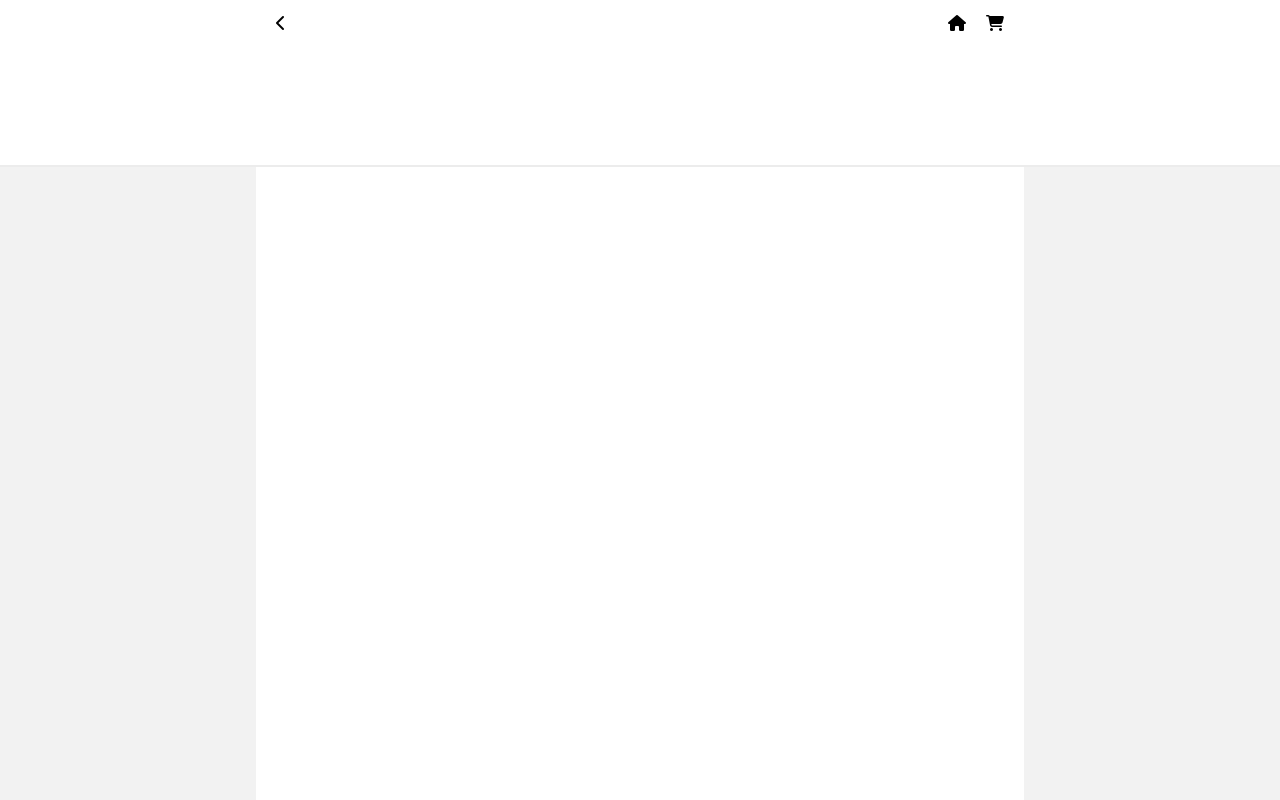
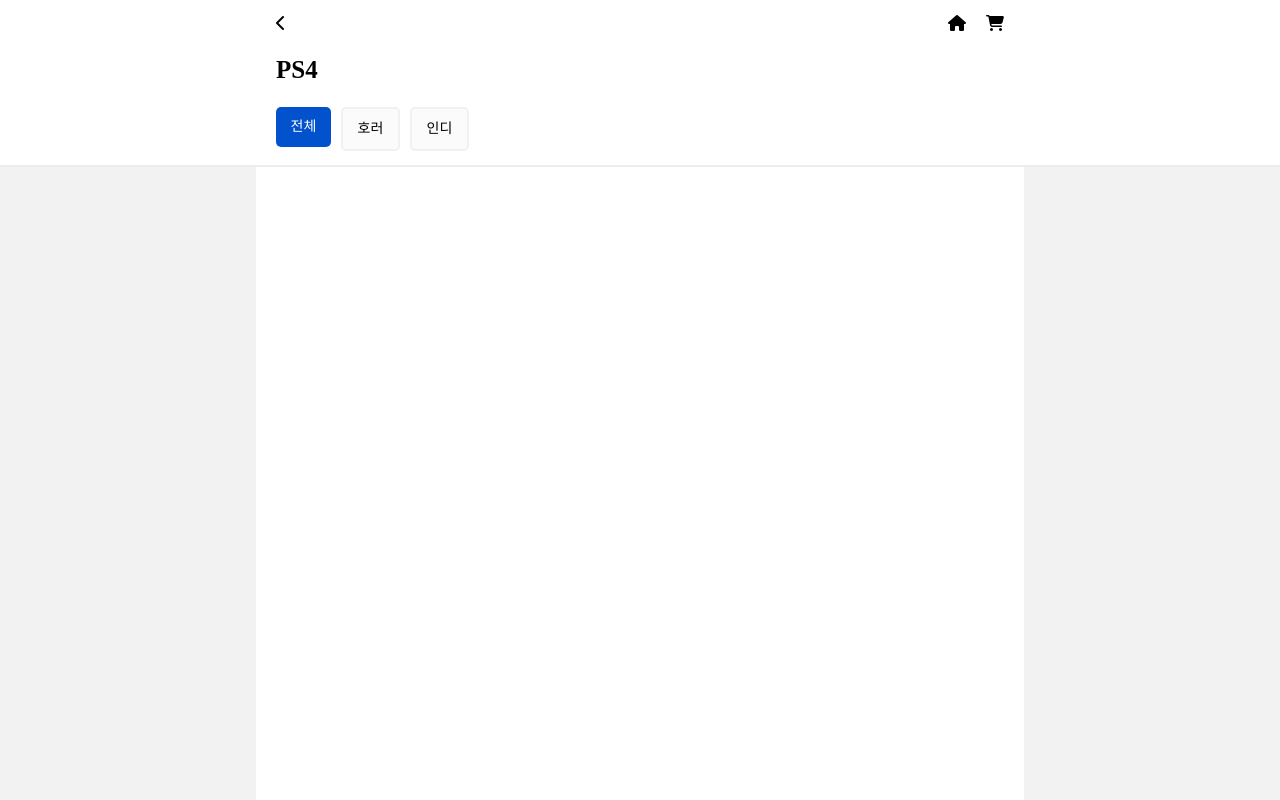
Before and after one commit to daesung955/gamepage, a plain HTML site: page index.html in a window 1280 px wide. Shown: the top 800 px of the page. Drawn offline with Linux system fonts and the light colour scheme.

Commit message:
header-update
헤더 부분에 메인 텍스트 추가 및 카테고리 박스를 업데이트 했습니다.

```diff
--- a/css/components/type-boxes.css
+++ b/css/components/type-boxes.css
@@ -14,11 +14,17 @@
     background-color: white;
 }
 
-/*  header  */
+
+.type-box-header {
+    padding: 15px 20px;
+}
+
+
+/*  header icon  */
 
 .type-box-icon {
-    padding: 15px 20px;
     display: flex;
+    margin-bottom: 25px;
 }
 
 .type-box-icon-column:first-child {
@@ -34,3 +40,54 @@
 .type-box-icon-column span:last-child {
     margin-left: 20px;
 }
+
+/*   header name   */
+
+.type-box-name-main-text {
+    font-size: 25px;
+    font-weight: 900;
+    margin-bottom: 25px;
+}
+
+/*   header nama type box  */
+
+.type-box-name-category {
+    list-style: none;
+    padding-left: 0px;
+    display: flex;
+}
+
+
+.type-box-name-category li {
+    margin-right: 10px;
+    border-radius: 5px;
+    display: flex;
+    align-items: center;
+    justify-content: center;
+}
+
+
+.type-box-name-category-box-select {
+    width: 55px;
+    height: 40px;
+    background-color: #0152CC;
+    border: none;
+}
+
+.type-box-name-category-box-select-text {
+    font-size: 14px;
+    color: white;
+}
+
+
+.type-box-name-category-box {
+    width: 55px;
+    height: 40px;
+    background-color: #FBFBFB;
+    border: 2px solid #F1F1F1;
+}
+
+.type-box-name-category-box-text {
+    font-size: 14px;
+    color: black;
+}
--- a/index.html
+++ b/index.html
@@ -10,7 +10,8 @@
 <body>
     <div class="type-boxes">
         <div class="type-box">
-            <div class="type-box-icon">
+            <div class="type-box-header">
+                <div class="type-box-icon">
                 <div class="type-box-icon-column">
                 <i class="fas fa-chevron-left"></i>
                 </div>
@@ -18,6 +19,27 @@
                 <span><i class="fas fa-home"></i></span>
                 <span><i class="fas fa-shopping-cart"></i></span>
                 </div>
+                </div>
+                <div class="type-box-name">
+                    <h2 class="type-box-name-main-text">PS4</h2>
+                </div>
+                <ul class="type-box-name-category">
+                    <a href="#">
+                        <li class="type-box-name-category-box-select">
+                            <h5 class="type-box-name-category-box-select-text">전체</h5>
+                        </li>
+                    </a>
+                    <a href="#">
+                        <li class="type-box-name-category-box">
+                            <h5 class="type-box-name-category-box-text">호러</h5>
+                        </li>
+                    </a>
+                    <a href="#">
+                        <li class="type-box-name-category-box">
+                            <h5 class="type-box-name-category-box-text">인디</h5>
+                        </li>
+                    </a>
+                </ul>
             </div>
         </div>
     </div>
```
